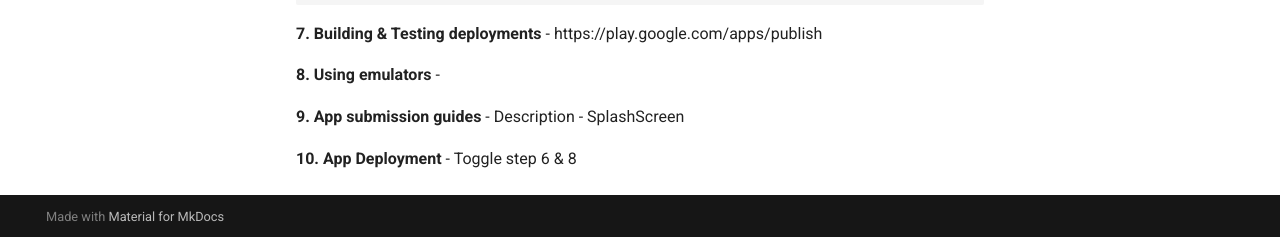
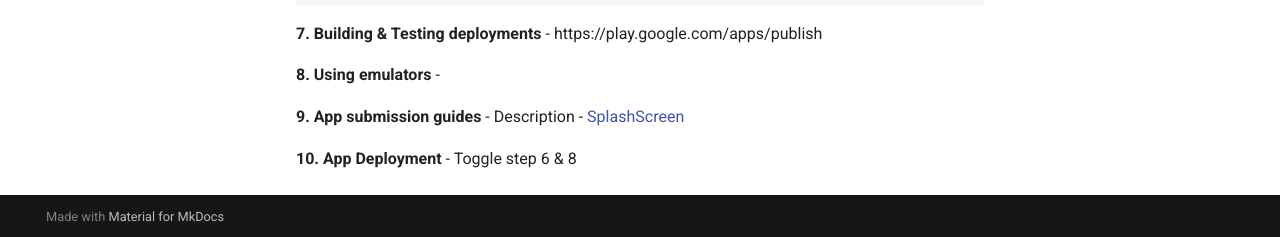
Before and after one commit to ajaymore/development-docs, an MkDocs documentation site: the page built from docs/mobile-dev.md, in a window 1280 px wide and 900 px high, scrolled down 2444 px. Shown: the part 660-897 px from the top of the window. Built offline with MkDocs 1.6.1 and Material for MkDocs 9.7.7, drawn with Linux system fonts in a browser that asks for light colours; old or Windows-style settings are respelled for this version of MkDocs; part of the change alters nothing that is shown.

````diff
--- a/docs/mobile-dev.md
+++ b/docs/mobile-dev.md
@@ -76,7 +76,7 @@ add GoogleService-Info.plist to root of the project
 <string>$(PRODUCT_NAME) App would like to access your photo gallery for you to upload photos with the field reports. None of your photos would be accessed without your permission.</string>
 ```
   - Description
-  - SplashScreen
+  - [SplashScreen](https://medium.com/handlebar-labs/how-to-add-a-splash-screen-to-a-react-native-app-ios-and-android-30a3cec835ae)
 
 **10. App Deployment**
   - Toggle step 6 & 8
@@ -167,7 +167,7 @@ keytool -exportcert -list -v -alias mobileapp -keystore ~/keys/mobileapp/key.jks
 
 **9. App submission guides**
   - Description
-  - SplashScreen
+  - [SplashScreen](https://medium.com/handlebar-labs/how-to-add-a-splash-screen-to-a-react-native-app-ios-and-android-30a3cec835ae)
 
 **10. App Deployment**
   - Toggle step 6 & 8
````
